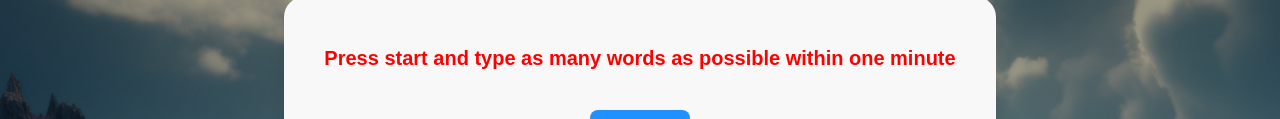
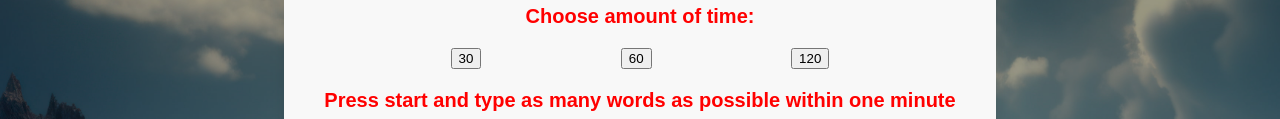
Before and after one commit to N-amer/typTest2023, a plain HTML site: page index.html in a window 1280 px wide. Shown: the part 378-497 px from the top of the page. Drawn offline with Linux system fonts and the light colour scheme.

Commit message:
html changed to be able to choose amount of time

```diff
--- a/index.html
+++ b/index.html
@@ -13,9 +13,15 @@
     <div class="typTestContainer">
         <div class="upper-section">
             <h1>Typetest</h1>
-            <div id="timer">60</div>
+            <div id="timer">30</div>
         </div>
         <div class="mid-section">
+            <p id="choose">Choose amount of time:</p>
+            <div class="selection">
+                <button id="btn30">30</button>
+                <button id="btn60">60</button>
+                <button id="btn120">120</button>
+            </div>
             <p id="instruction">Press start and type as many words as possible within one minute</p>
             <button id="startButton">Start</button>
             <div id="wordContainer"></div>
--- a/style.css
+++ b/style.css
@@ -74,6 +74,22 @@ h1{
     display: flex;
     justify-content: center;
     align-items: center;
+}
+
+#choose {
+    width: 100%;
+    color: red;
+    font-weight: bold;
+    font-size: 1.25rem;
+}
+
+.selection {
+    width: 60%;
+    display: flex;
+    justify-content: space-between;
+    flex-direction: row;
+    align-items: center;
+
 }
 
 #instruction {
```
